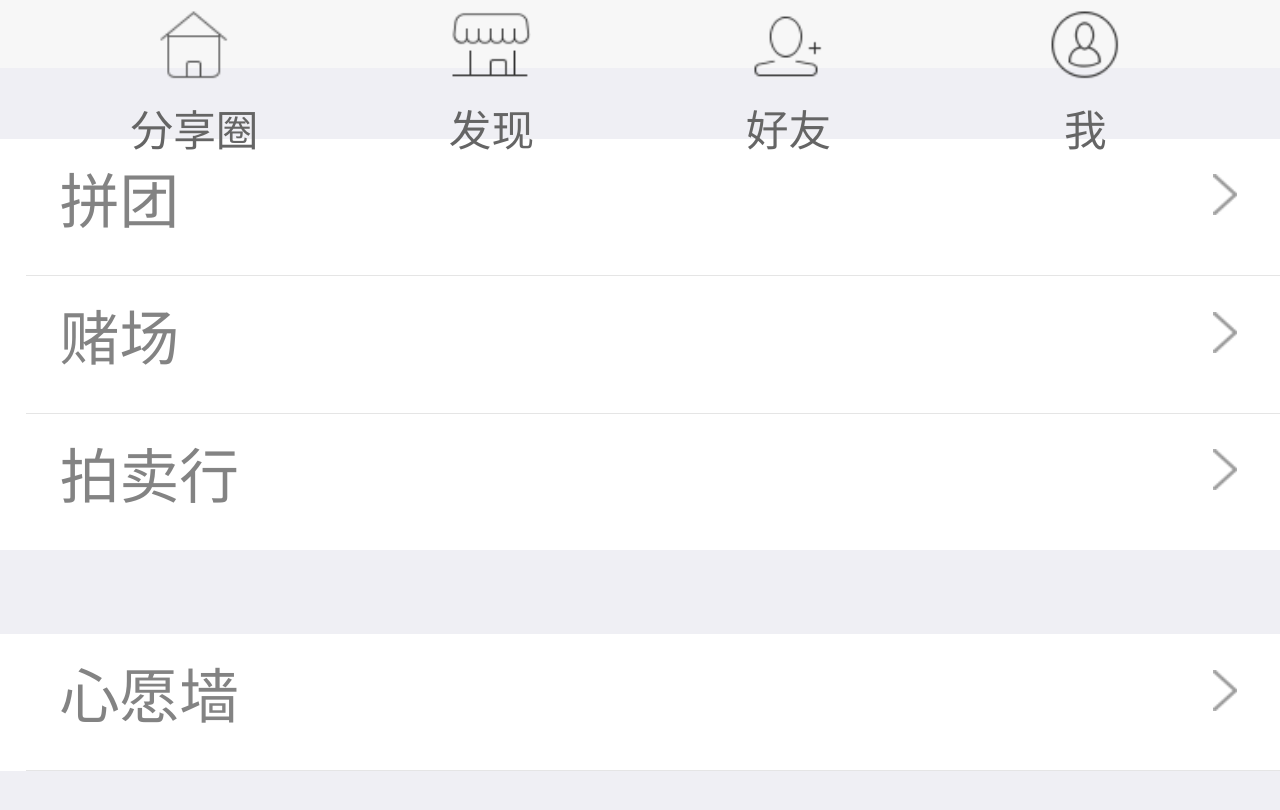
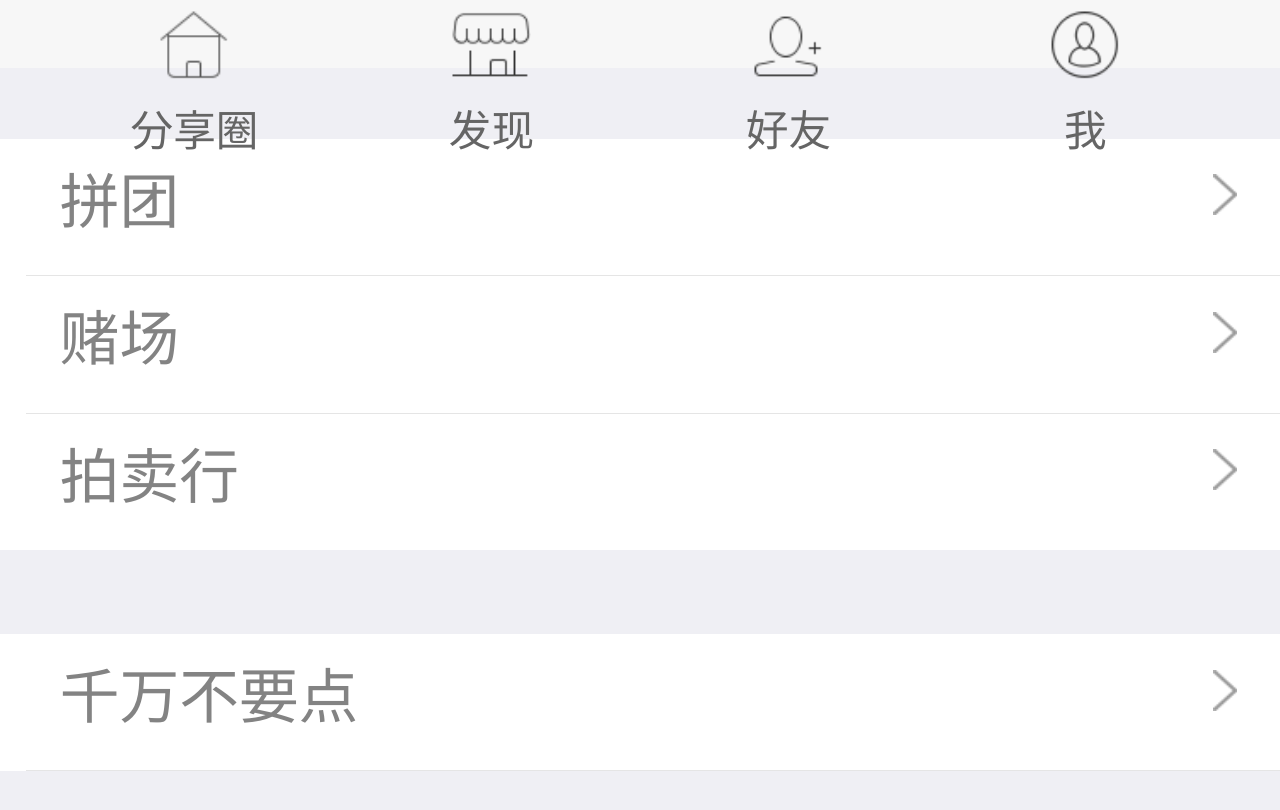
Before and after one commit to yyu12/Innovati-Project-Dome, a plain HTML site: page find.html in a window 1280 px wide. Shown: the part 628-1438 px from the top of the page. Drawn offline with Linux system fonts and the light colour scheme.

```diff
--- a/find.html
+++ b/find.html
@@ -70,7 +70,7 @@
 <section class="mt-3">
     <div class="ps-lt cl-bb">
         <div class="lt-dsb">
-            <p>心愿墙</p>
+            <p>千万不要点</p>
             <i class="arr-right"></i>
         </div>
     </div>
```
